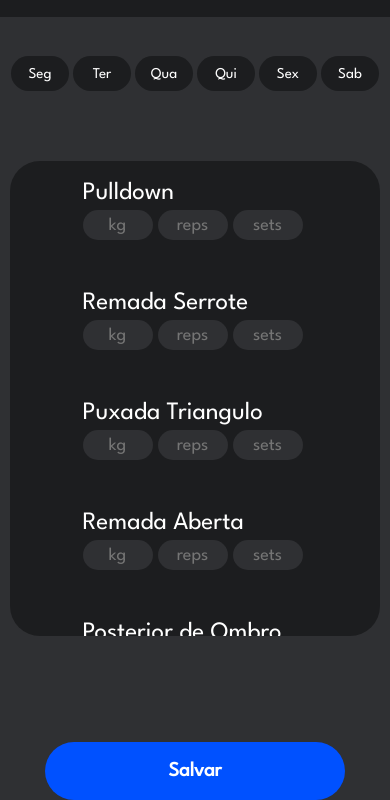
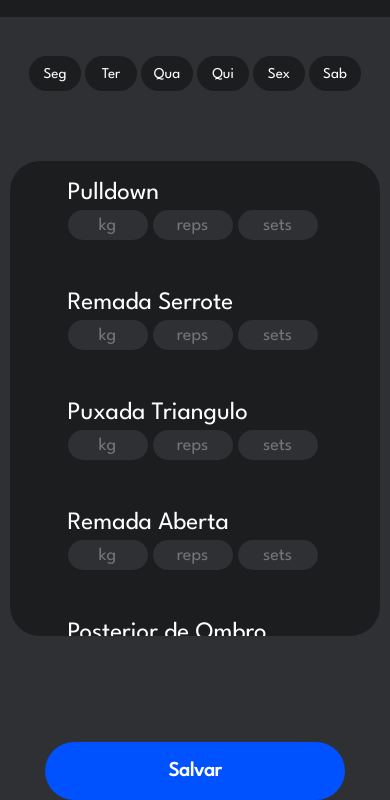
Before and after one commit to AdemirCarter/CarterACM, a plain HTML site: page index.html in a window 390 px wide. Shown: the part 44-844 px from the top of the page. Drawn offline with Linux system fonts and the light colour scheme.

Commit message:
Add files via upload

```diff
--- a/index.css
+++ b/index.css
@@ -53,7 +53,7 @@
 
     #treino #botoes button {
         color: white;
-        width: 58px;
+        width: 52px;
         height: 35px;
         font-size: 15px;
         border: none;
@@ -82,7 +82,7 @@
 
     #ficha .fichas input {
         height: 30px;
-        width: 70px;
+        width: 80px;
         margin-right: 5px;
         border: none;
         background-color: rgb(47, 48, 51);
```
